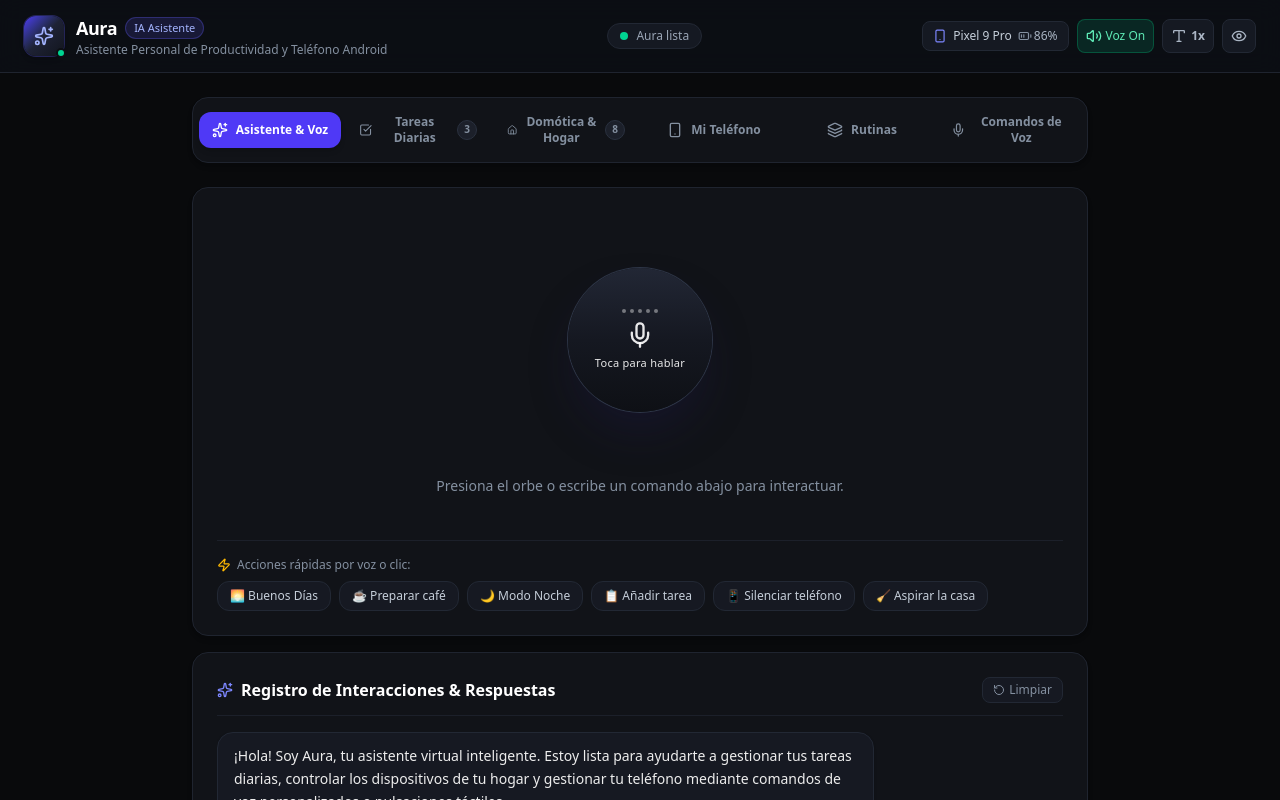
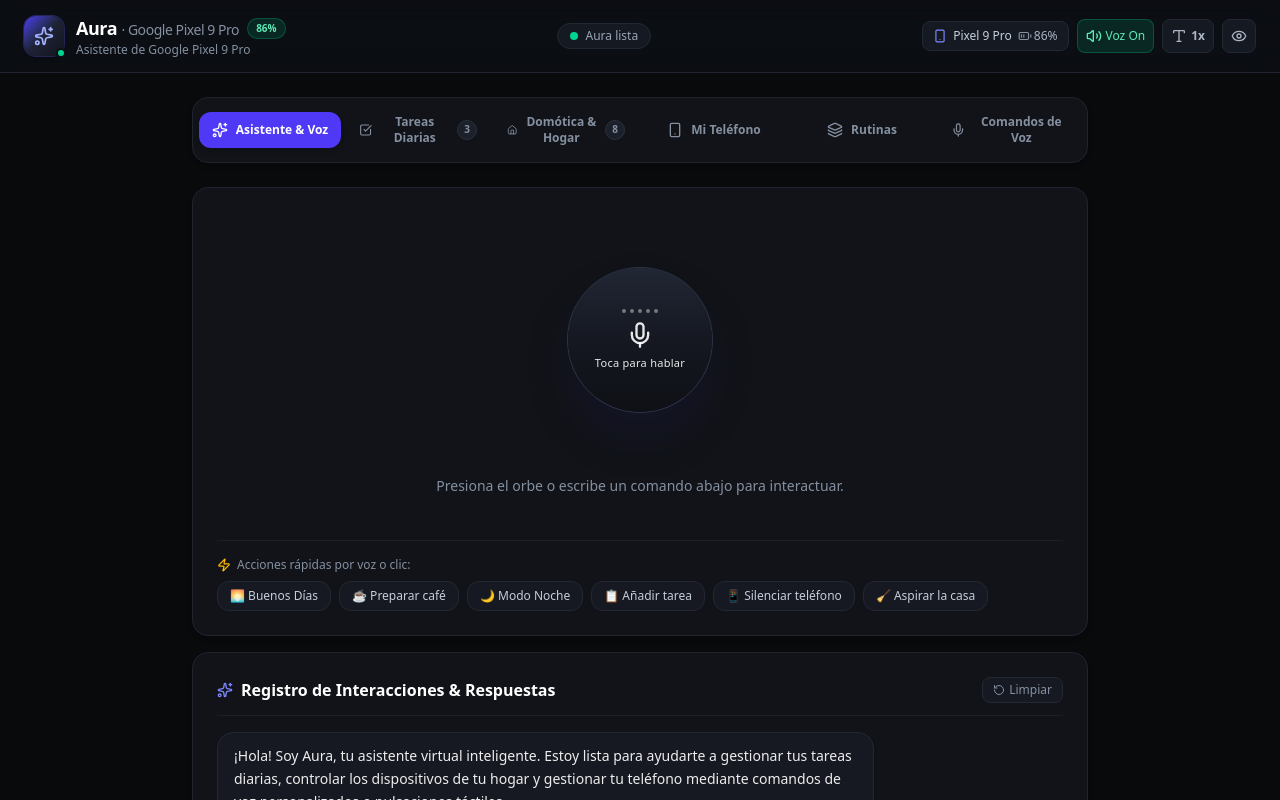
Before and after one commit to AKLHACKER/ASISTENTE-VIRTUAL, a React (Vite) app: page / in a window 1280 px wide. Shown: the top 800 px of the page. Built offline with nearby package versions, Linux system fonts and the light colour scheme.

Commit message:
feat: implement dynamic device detection and battery monitoring
Integrate device model detection and real-time battery status tracking in the UI. Updates the Header to display the current device model and charge state dynamically using the Battery Status API and User-Agent parsing.

```diff
--- a/src/App.tsx
+++ b/src/App.tsx
@@ -31,6 +31,7 @@ import {
 } from './data/initialState';
 import { SpeechHandler } from './utils/speech';
 import { processLocalAssistant } from './utils/localAssistant';
+import { detectDeviceModel, initRealBatteryListener } from './utils/deviceDetector';
 import { Header } from './components/Header';
 import { AssistantView } from './components/AssistantView';
 import { TasksView } from './components/TasksView';
@@ -113,6 +114,31 @@ export default function App() {
 
   // Speech handler reference
   const speechHandlerRef = useRef<SpeechHandler | null>(null);
+
+  // Auto-detect real phone model & real battery/charging on device
+  useEffect(() => {
+    // Detect device model name from hardware/browser
+    const realModel = detectDeviceModel();
+    if (realModel) {
+      setPhone((prev) => ({
+        ...prev,
+        model: prev.model && prev.model !== 'Google Pixel 8 Pro' ? prev.model : realModel,
+      }));
+    }
+
+    // Subscribe to real battery level and charging events
+    const unsubscribeBattery = initRealBatteryListener((batteryLevel, isCharging) => {
+      setPhone((prev) => ({
+        ...prev,
+        batteryLevel,
+        isCharging,
+      }));
+    });
+
+    return () => {
+      unsubscribeBattery();
+    };
+  }, []);
 
   // Sync to localStorage
   useEffect(() => {
--- a/src/components/Header.tsx
+++ b/src/components/Header.tsx
@@ -83,13 +83,15 @@ export const Header: React.FC<HeaderProps> = ({
           </div>
           <div>
             <div className="flex items-center gap-2">
-              <h1 className="text-lg font-bold tracking-tight text-white">Aura</h1>
-              <span className="text-[11px] px-2 py-0.5 font-medium rounded-full bg-indigo-500/15 text-indigo-300 border border-indigo-500/30">
-                IA Asistente
+              <h1 className="text-lg font-bold tracking-tight text-white">
+                Aura <span className="text-[#8490A0] font-normal text-sm">· {phone.model}</span>
+              </h1>
+              <span className="text-[10px] px-2 py-0.5 font-semibold rounded-full bg-emerald-500/15 text-emerald-300 border border-emerald-500/30">
+                {phone.isCharging ? `⚡ ${phone.batteryLevel}%` : `${phone.batteryLevel}%`}
               </span>
             </div>
             <p className="text-xs text-[#8490A0] font-normal hidden sm:block">
-              Asistente Personal de Productividad y Teléfono Android
+              Asistente de {phone.model} {phone.isCharging ? '(Cargando)' : ''}
             </p>
           </div>
         </div>
--- /dev/null
+++ b/src/utils/deviceDetector.ts
@@ -0,0 +1,92 @@
+// Real hardware battery & device model detection for Android and Browsers
+
+export interface RealDeviceInfo {
+  model: string;
+  batteryLevel: number;
+  isCharging: boolean;
+}
+
+// Extract human-readable device model from User-Agent or Client Hints
+export function detectDeviceModel(): string {
+  if (typeof window === 'undefined') return 'Android Phone';
+
+  const userAgent = navigator.userAgent || '';
+
+  // Try matching Android specific models from User-Agent (e.g. "SM-G991B", "Pixel 7", "Redmi Note 12", "Xiaomi 13")
+  const androidModelMatch = userAgent.match(/Android[^;]+;\s*([^;)]+)\s*[;)]/i);
+  if (androidModelMatch && androidModelMatch[1]) {
+    const rawModel = androidModelMatch[1].trim();
+    // Filter out build numbers or generic strings
+    if (!rawModel.toLowerCase().includes('k/') && !rawModel.toLowerCase().includes('wv')) {
+      return rawModel;
+    }
+  }
+
+  // Common brands detection
+  if (/Pixel/i.test(userAgent)) {
+    const pixelMatch = userAgent.match(/Pixel\s*[\w\d]+/i);
+    return pixelMatch ? pixelMatch[0] : 'Google Pixel';
+  }
+  if (/Samsung|SM-|GT-/i.test(userAgent)) {
+    const samMatch = userAgent.match(/SM-[\w\d]+/i);
+    return samMatch ? `Samsung Galaxy (${samMatch[0]})` : 'Samsung Galaxy';
+  }
+  if (/Xiaomi|Redmi|POCO/i.test(userAgent)) {
+    const xiaomiMatch = userAgent.match(/(Redmi[^;)]+|POCO[^;)]+|Xiaomi[^;)]+)/i);
+    return xiaomiMatch ? xiaomiMatch[0].trim() : 'Xiaomi Android';
+  }
+  if (/Motorola|Moto/i.test(userAgent)) {
+    const motoMatch = userAgent.match(/(Moto[^;)]+|Motorola[^;)]+)/i);
+    return motoMatch ? motoMatch[0].trim() : 'Motorola Phone';
+  }
+  if (/Huawei|HONOR/i.test(userAgent)) {
+    return 'Huawei / Honor';
+  }
+  if (/iPhone/i.test(userAgent)) {
+    return 'Apple iPhone';
+  }
+  if (/Android/i.test(userAgent)) {
+    return 'Dispositivo Android';
+  }
+
+  // Desktop or generic fallback
+  if (/Mac/i.test(userAgent)) return 'Mac OS';
+  if (/Windows/i.test(userAgent)) return 'Windows PC';
+  if (/Linux/i.test(userAgent)) return 'Linux Device';
+
+  return 'Mi Teléfono Android';
+}
+
+// Hook to listen to real Battery API events
+export function initRealBatteryListener(
+  onUpdate: (level: number, charging: boolean) => void
+): () => void {
+  let batteryObj: any = null;
+
+  const updateBattery = () => {
+    if (!batteryObj) return;
+    const level = Math.round((batteryObj.level ?? 1) * 100);
+    const charging = Boolean(batteryObj.charging);
+    onUpdate(level, charging);
+  };
+
+  // navigator.getBattery() is standard on Chrome/Android
+  if (typeof navigator !== 'undefined' && 'getBattery' in navigator) {
+    (navigator as any).getBattery().then((battery: any) => {
+      batteryObj = battery;
+      updateBattery();
+
+      battery.addEventListener('levelchange', updateBattery);
+      battery.addEventListener('chargingchange', updateBattery);
+    }).catch(() => {
+      // Ignored if unsupported
+    });
+  }
+
+  return () => {
+    if (batteryObj) {
+      batteryObj.removeEventListener('levelchange', updateBattery);
+      batteryObj.removeEventListener('chargingchange', updateBattery);
+    }
+  };
+}
```
